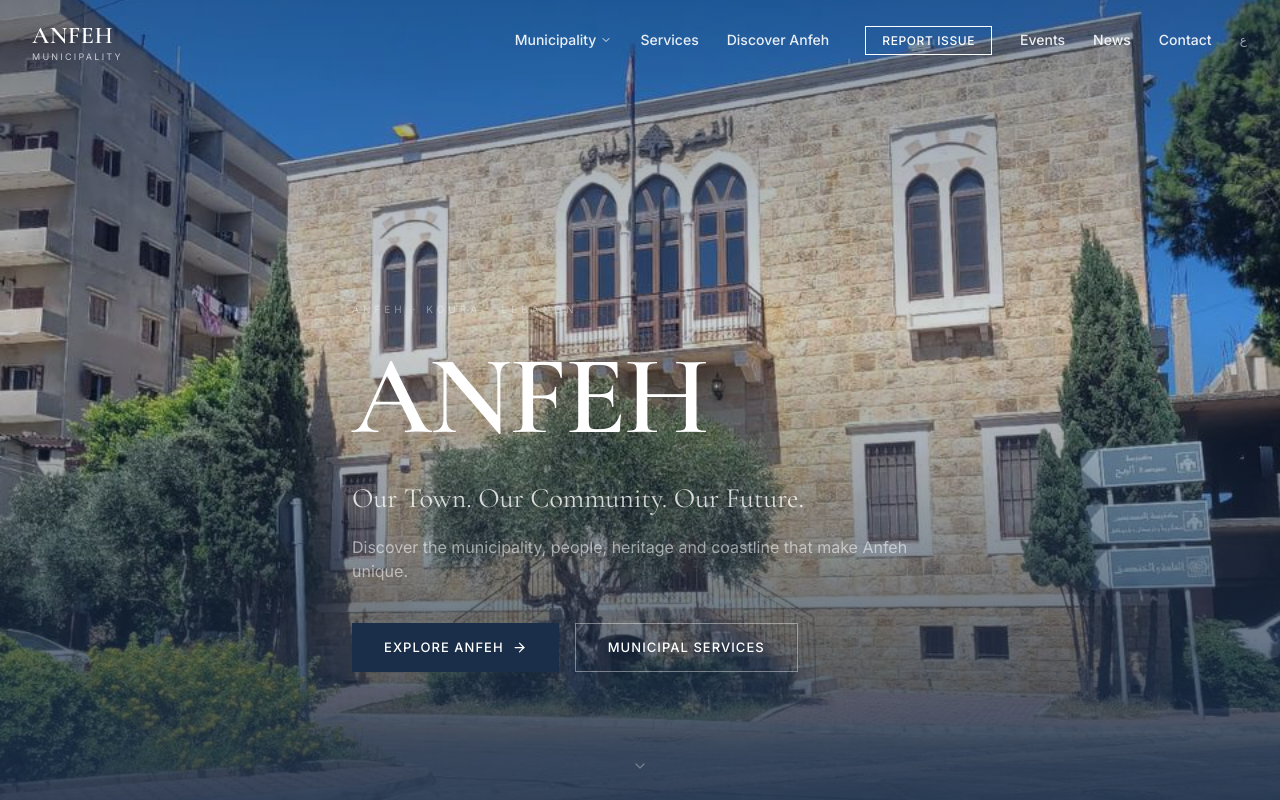
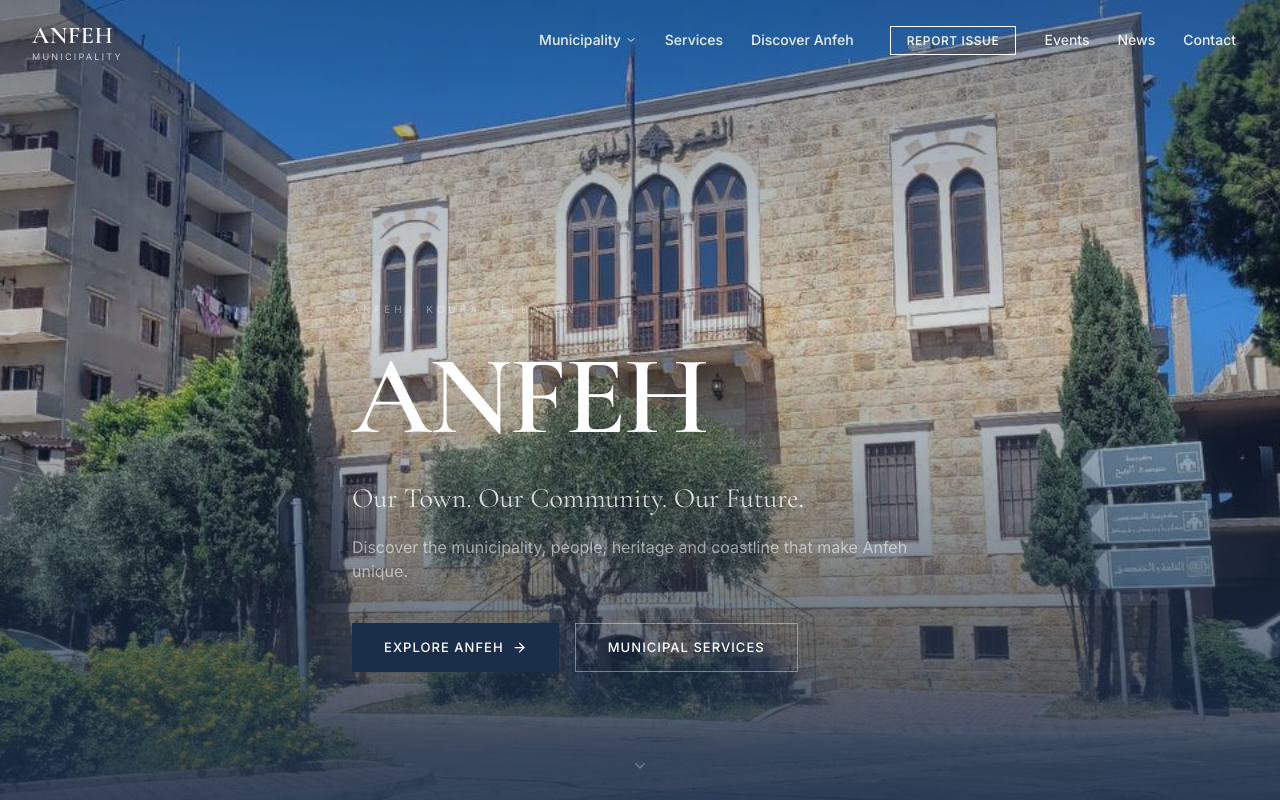
Before and after one commit to habibnemer/anfeh-municipality, a Next.js app: page / in a window 1280 px wide. Shown: the top 800 px of the page. Built offline with nearby package versions, Linux system fonts and the light colour scheme.

Commit message:
Remove Arabic language toggle from navbar

```diff
--- a/components/Navbar.tsx
+++ b/components/Navbar.tsx
@@ -151,14 +151,6 @@ export default function Navbar() {
                   </Link>
                 )
               )}
-              <Link
-                href="#"
-                className={`ml-3 text-xs tracking-widest font-medium transition-colors ${
-                  scrolled ? 'text-muted hover:text-charcoal' : 'text-white/60 hover:text-white'
-                }`}
-              >
-                ع
-              </Link>
             </nav>
 
             {/* Mobile menu button */}
@@ -241,7 +233,6 @@ export default function Navbar() {
               >
                 Report an Issue
               </Link>
-              <button className="text-white/40 text-sm tracking-widest">العربية</button>
             </div>
           </nav>
         </div>
```
